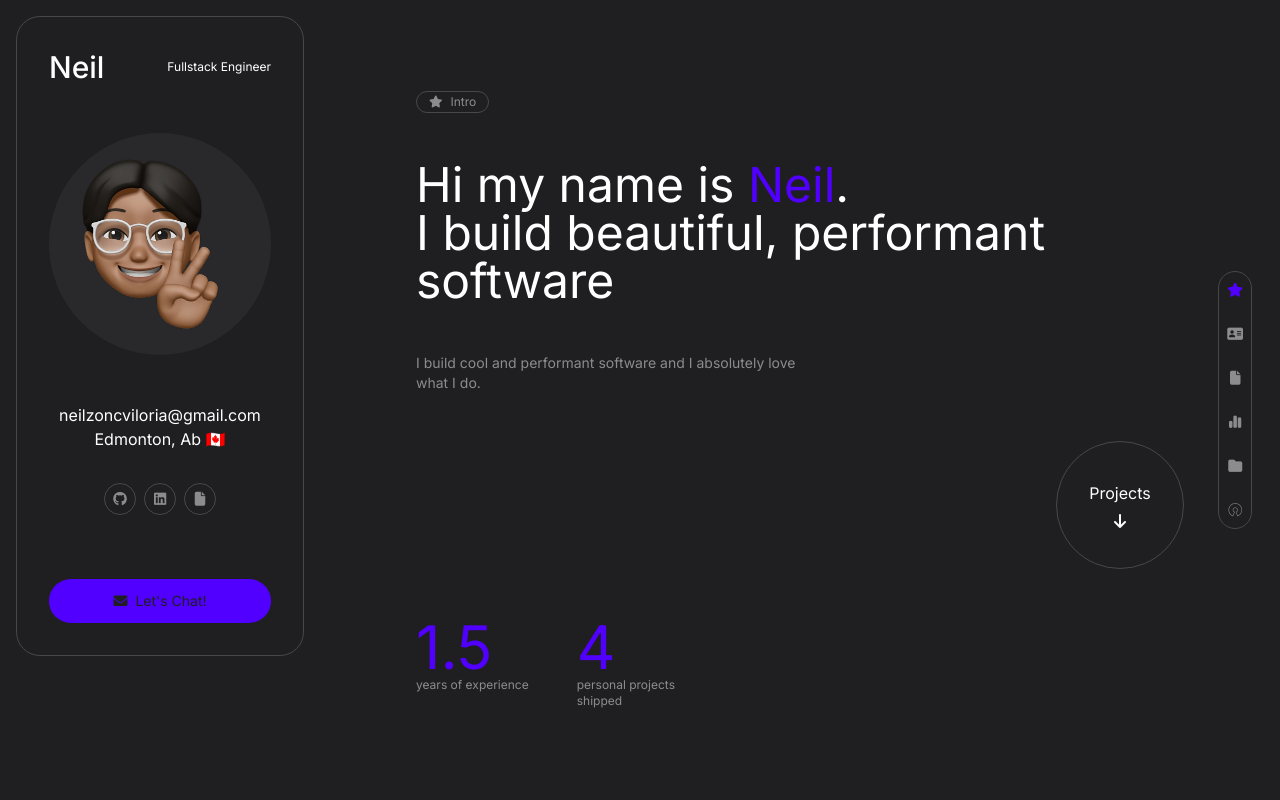
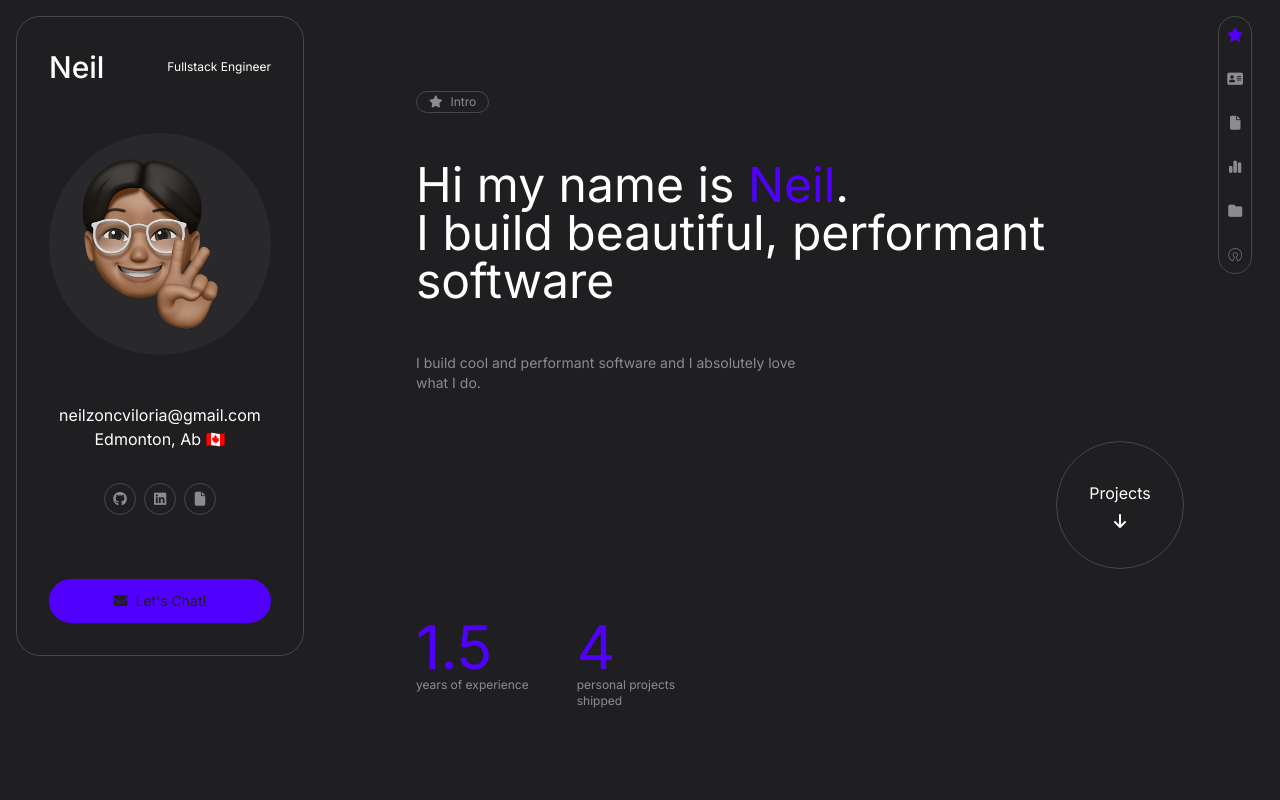
Before and after one commit to neil-and-void/neil.viloria.dev, a Next.js app: page / in a window 1280 px wide. Shown: the top 800 px of the page. Built offline with nearby package versions, Linux system fonts and the light colour scheme.

Commit message:
update some styling

```diff
--- a/src/app/page.tsx
+++ b/src/app/page.tsx
@@ -62,14 +62,14 @@ export default function Home() {
   }, []);
 
   return (
-    <div className="scroll-smooth">
+    <div>
       <Script
         src="https://kit.fontawesome.com/e8971d5674.js"
         crossOrigin="anonymous"
       ></Script>
-      <div className="grid grid-cols-1 md:grid-cols-[1fr_3fr] scroll-smooth">
+      <div className="grid grid-cols-1 md:grid-cols-[1fr_3fr] relative">
         {/* side bar */}
-        <div className="fixed h-screen md:flex flex-col justify-center right-0 pr-7 hidden">
+        <div className="fixed h-screen md:flex flex-col justify-start pt-4 right-0 pr-7 hidden top-0 w-fit">
           <div className="flex flex-col rounded-full border border-gray-tertiary p-2 gap-6 items-center text-sm text-gray-secondary">
             {sections.map((section) => {
               return (
@@ -149,7 +149,7 @@ export default function Home() {
         </div>
 
         {/* content */}
-        <div className="px-4 md:max-w-[1024px] justify-self-center md:px-24">
+        <div className="px-4 md:max-w-[1024px] justify-self-center md:px-24 relative">
           {/* intro */}
           <section
             id="intro"
@@ -170,13 +170,13 @@ export default function Home() {
               do.
             </div>
 
-            <Link
+            <a
               className="w-32 h-32 border border-gray-tertiary rounded-full self-end flex flex-col justify-center items-center hover:border-primary hover:text-white/80 gap-2"
               href="#projects"
             >
               Projects
               <i className="fa-solid fa-arrow-down"></i>
-            </Link>
+            </a>
 
             <div className="flex gap-12">
               <div>
```
